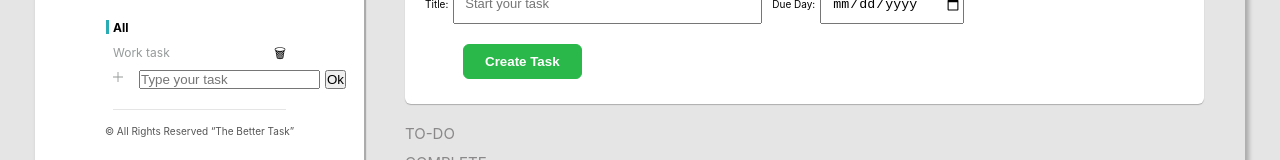
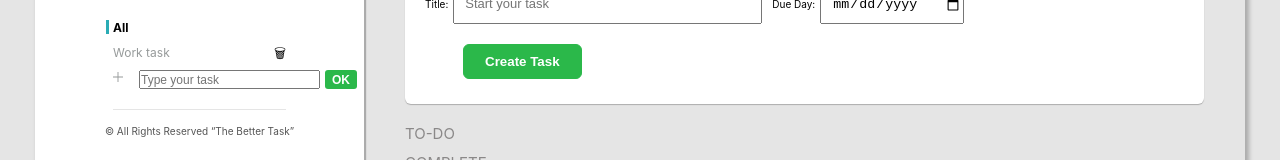
Before and after one commit to tdmitryny/The-Better-Task, a React (Create React App) app: page / in a window 1280 px wide. Both pictures are taken after a click on the button 120 px from the left and 222 px from the top of the page. Shown: the part 145-305 px from the top of the page. Built offline with nearby package versions, Linux system fonts and the light colour scheme.

Commit message:
Added alert for tasks

```diff
--- a/src/App.css
+++ b/src/App.css
@@ -270,3 +270,35 @@ body {
 .not-visible {
     display: none;
 }
+
+
+/* .Edit-form__first-box{
+    display: flex;
+
+} */
+
+.Alert{
+    font-size: 1.2rem;
+    border-radius: .5rem;
+    border: .1rem red solid;
+    padding: .7rem;
+    background-color: rgba(255, 0, 0, 0.24);
+    margin-bottom: 1rem;
+
+}
+
+
+.Btn-task__right{
+    border: none;
+    background-color: #2bb84a;
+    color: #fff;
+    text-transform: uppercase;
+    padding: 0 .7rem;
+    border-radius: .3rem;
+    font-weight: bold;
+    font-size: 1.2rem;
+}
+
+.Input__task::placeholder{
+    font-size: 1.2rem;
+}
--- a/src/components/Form.js
+++ b/src/components/Form.js
@@ -52,6 +52,7 @@ export function Form(props) {
                     name="date"
                     min="01-01-2022"
                     max="01-01-2030"
+                    required
 
 
                 />
--- a/src/components/TaskLists.js
+++ b/src/components/TaskLists.js
@@ -16,12 +16,16 @@ export function TaskLists() {
         {
             id: generateId(),
             text: "Work task",
+
         },
     ]);
+
+
 
     const [inputTodoText, setInputTodoText] = useState("");
     const [showTask, setShowTask] = useState(false);
     // const [activeTag, setActiveTag] = useState(null);
+    const [showAlert, setShowAlert] = useState(null)
 
     const { state, setState } = useContext(showSecondBox);
 
@@ -34,6 +38,9 @@ export function TaskLists() {
         const random = Math.floor(Math.random() * 10);
     };
 
+
+
+
     const onSubmit = (e) => {
         e.preventDefault();
         if (inputTodoText.length > 0) {
@@ -44,8 +51,12 @@ export function TaskLists() {
 
             addNewTask(updated);
             setInputTodoText("");
+            setShowAlert("")
         } else {
-            alert("Please add task");
+            //alert("Please add task");
+            // setShowAlert('Please type the name!')
+            setShowAlert(<p className="Alert">Please, type task name!</p>)
+
         }
     };
 
@@ -96,8 +107,11 @@ export function TaskLists() {
                         </div>
                         {showTask && (
                             <form onSubmit={onSubmit}>
+                                {showAlert}
                                 <div className="Edit-form__first-box">
+
                                     <input
+                                        className="Input__task"
                                         value={inputTodoText}
                                         onChange={(e) =>
                                             setInputTodoText(e.target.value)
@@ -105,7 +119,7 @@ export function TaskLists() {
                                         type={"text"}
                                         placeholder="Type your task"
                                     />
-                                    <input type="submit" value="Ok" />
+                                    <input className="Btn-task__right" type="submit" value="ok" />
                                 </div>
                             </form>
                         )}
```
